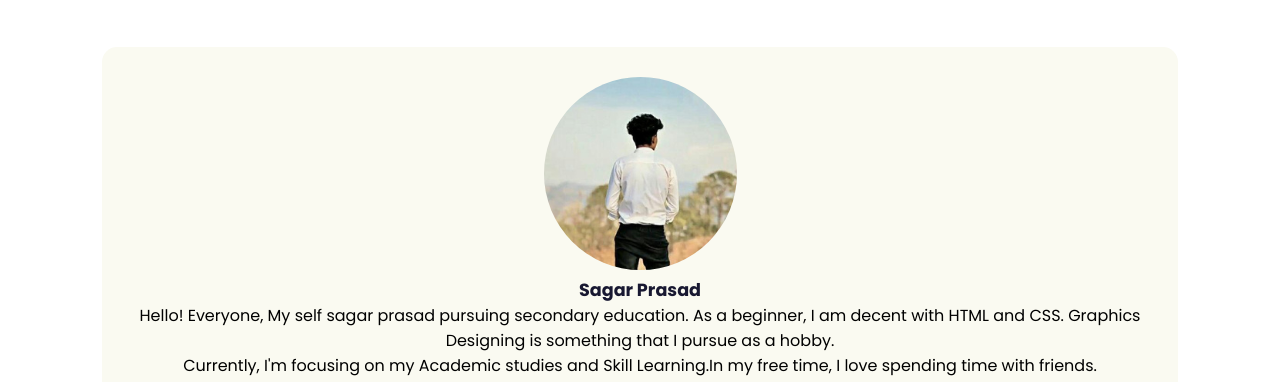
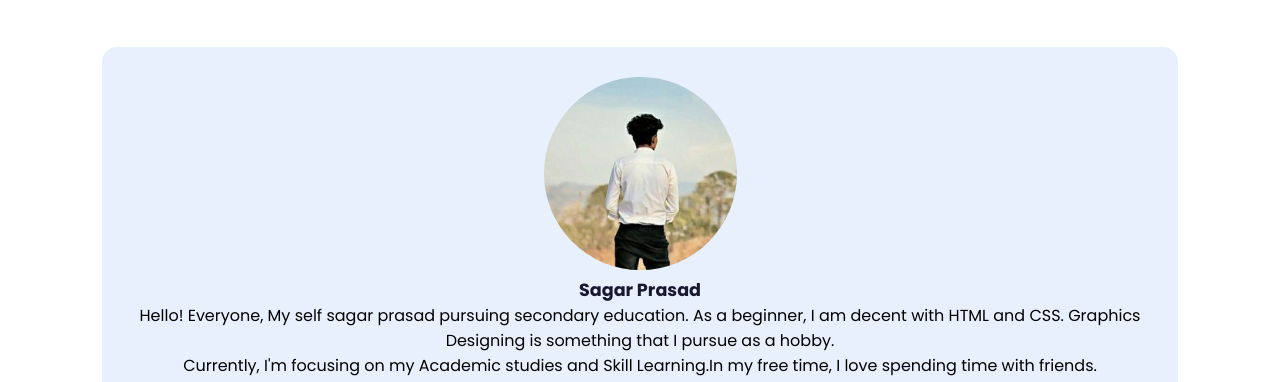
Before and after one commit to Parveen43r/project1, a plain HTML site: page index.html in a window 1280 px wide. Shown: the part 2906-3288 px from the top of the page. Drawn offline with nearby package versions, Linux system fonts and the light colour scheme; a script that the page names is missing.

Commit message:
Update style.css

```diff
--- a/style.css
+++ b/style.css
@@ -330,7 +330,7 @@ nav .navigation ul li a:hover {
 }
 
 #experts .expert-box .profile {
-    background: #fafaf1;
+    background: #E8F0FD;
     padding: 30px 10px;
     border-radius: 15px;
 }
```
